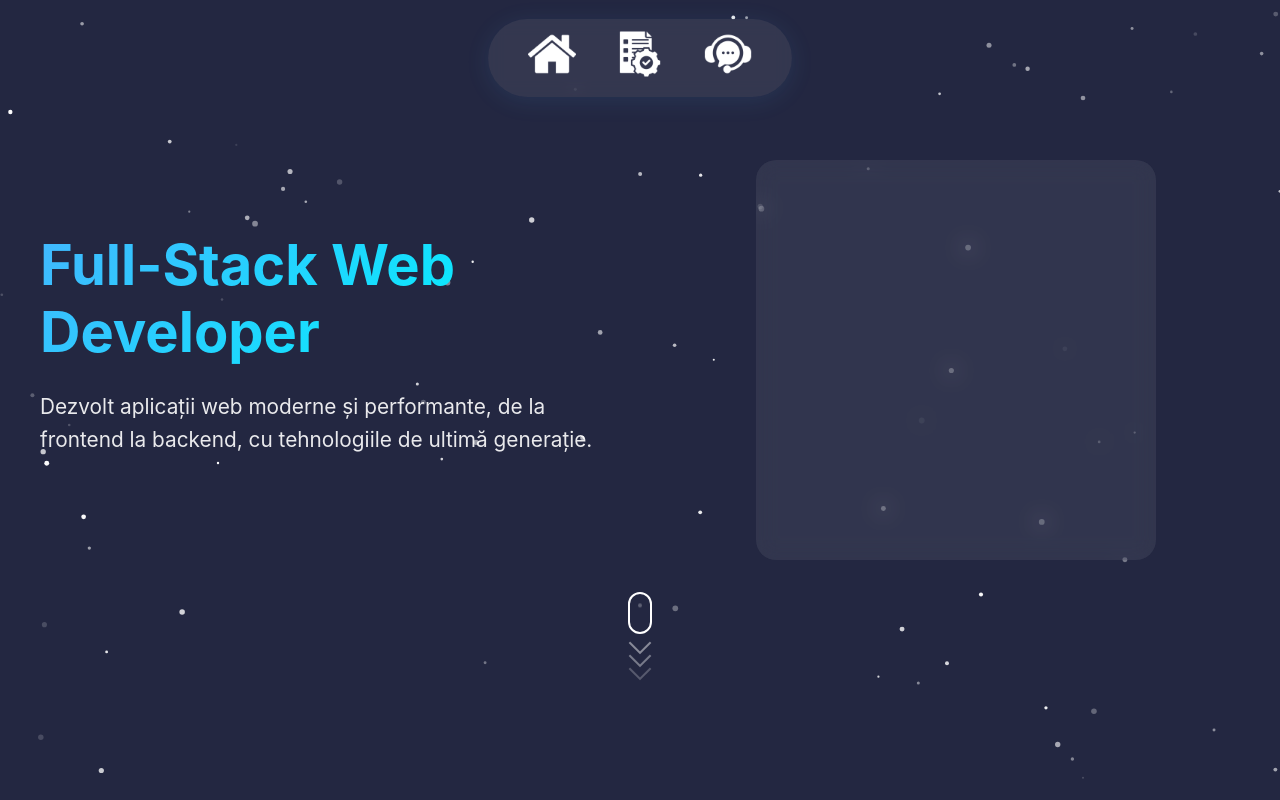
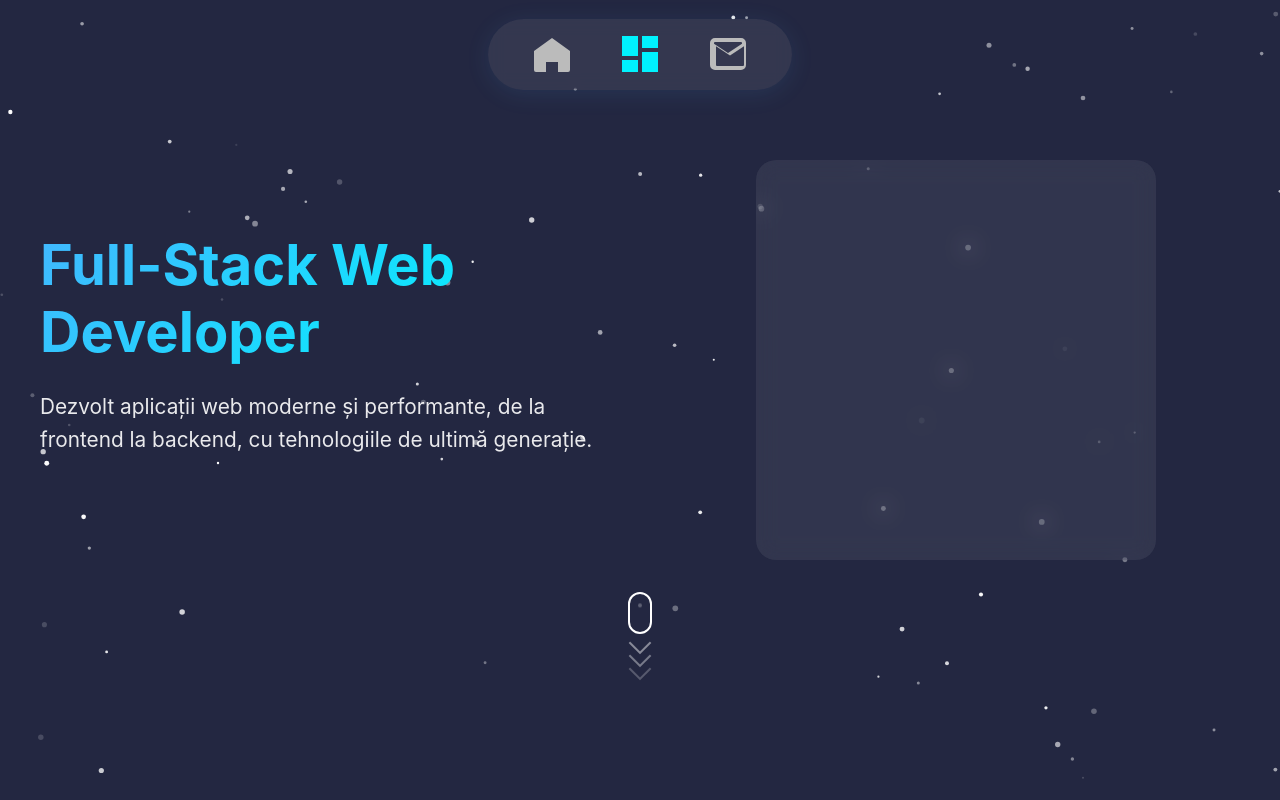
Before and after one commit to TiberiuTech/TiberiuTech.github.io, a React (Create React App) app: page / in a window 1280 px wide. Shown: the top 800 px of the page. Built offline with nearby package versions, Linux system fonts and the light colour scheme.

Commit message:
ready navbar

```diff
--- a/src/components/NavBar.css
+++ b/src/components/NavBar.css
@@ -30,19 +30,32 @@
   transform: scale(1.1);
 }
 
-.navbar img {
+.navbar-icon {
+  display: flex;
+  align-items: center;
+  justify-content: center;
   width: 48px;
   height: 48px;
-  filter: invert(1); /* Assuming icons are black and need to be white */
+  font-size: 48px;
+  color: #bbb;
+  transition: color 0.2s, background 0.2s;
+}
+
+.navbar a.active-home .navbar-icon,
+.navbar a.active-projects .navbar-icon,
+.navbar a.active-contact .navbar-icon {
+  color: #00f2fe;
+  background: none;
 }
 
 @media (max-width: 768px) {
   .navbar {
     left: 1rem;
   }
-  .navbar img {
+  .navbar-icon {
     width: 28px;
     height: 28px;
+    font-size: 28px;
   }
 }
 
@@ -51,9 +64,10 @@
     left: 0.5rem;
     gap: 1rem;
   }
-  .navbar img {
+  .navbar-icon {
     width: 24px;
     height: 24px;
+    font-size: 24px;
   }
 }
 
--- a/src/components/NavBar.js
+++ b/src/components/NavBar.js
@@ -1,29 +1,65 @@
-import React from 'react';
+import React, { useState, useEffect } from 'react';
 import './Navbar.css';
-import homeIcon from '../icons/home.png';
-import projectsIcon from '../icons/projects.png';
-import contactIcon from '../icons/contact.png';
+
+const sections = [
+  { id: 'home', icon: (
+    <svg viewBox="0 0 24 24" fill="currentColor" width="1em" height="1em" xmlns="http://www.w3.org/2000/svg">
+      <path d="M3 10.5L12 4l9 6.5V20a1 1 0 0 1-1 1h-5v-5h-6v5H4a1 1 0 0 1-1-1V10.5z"/>
+    </svg>
+  ), alt: 'Home' },
+  { id: 'projects', icon: (
+    <svg viewBox="0 0 24 24" fill="currentColor" width="1em" height="1em" xmlns="http://www.w3.org/2000/svg">
+      <path d="M3 13h8V3H3v10zm0 8h8v-6H3v6zm10 0h8V11h-8v10zm0-18v6h8V3h-8z"/>
+    </svg>
+  ), alt: 'Projects' },
+  { id: 'contact', icon: (
+    <svg viewBox="0 0 24 24" fill="currentColor" width="1em" height="1em" xmlns="http://www.w3.org/2000/svg">
+      <path d="M21 6.5a2.5 2.5 0 0 0-2.5-2.5h-13A2.5 2.5 0 0 0 3 6.5v11A2.5 2.5 0 0 0 5.5 20h13a2.5 2.5 0 0 0 2.5-2.5v-11zm-2.5-.5a.5.5 0 0 1 .5.5v.379l-7 4.667-7-4.667V6.5a.5.5 0 0 1 .5-.5h13zM20 8.121V17.5a.5.5 0 0 1-.5.5h-13a.5.5 0 0 1-.5-.5V8.121l7 4.667 7-4.667z"/>
+    </svg>
+  ), alt: 'Contact' },
+];
 
 const Navbar = () => {
+  const [activeSection, setActiveSection] = useState('home');
+
+  useEffect(() => {
+    const handleScroll = () => {
+      const scrollPosition = window.scrollY + window.innerHeight / 3;
+      let currentSection = 'home';
+      sections.forEach(section => {
+        const el = document.getElementById(section.id);
+        if (el) {
+          const offsetTop = el.offsetTop;
+          if (scrollPosition >= offsetTop) {
+            currentSection = section.id;
+          }
+        }
+      });
+      setActiveSection(currentSection);
+    };
+    window.addEventListener('scroll', handleScroll);
+    handleScroll();
+    return () => window.removeEventListener('scroll', handleScroll);
+  }, []);
+
   return (
     <nav className="navbar">
       <div className="navbar-bg">
         <ul>
-          <li>
-            <a href="#home">
-              <img src={homeIcon} alt="Home" />
-            </a>
-          </li>
-          <li>
-            <a href="#projects">
-              <img src={projectsIcon} alt="Projects" />
-            </a>
-          </li>
-          <li>
-            <a href="#contact">
-              <img src={contactIcon} alt="Contact" />
-            </a>
-          </li>
+          {sections.map(section => (
+            <li key={section.id}>
+              <a
+                href={`#${section.id}`}
+                className={
+                  activeSection === section.id
+                    ? `active active-${section.id}`
+                    : ''
+                }
+              >
+                <span className="navbar-icon">{section.icon}</span>
+              </a>
+            </li>
+          ))}
         </ul>
       </div>
     </nav>
```
